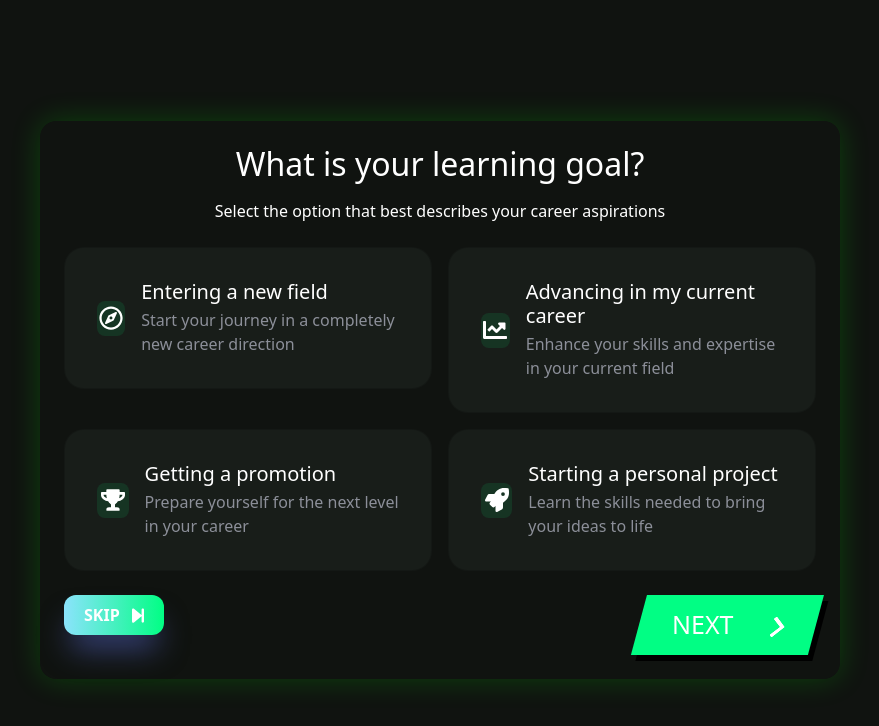
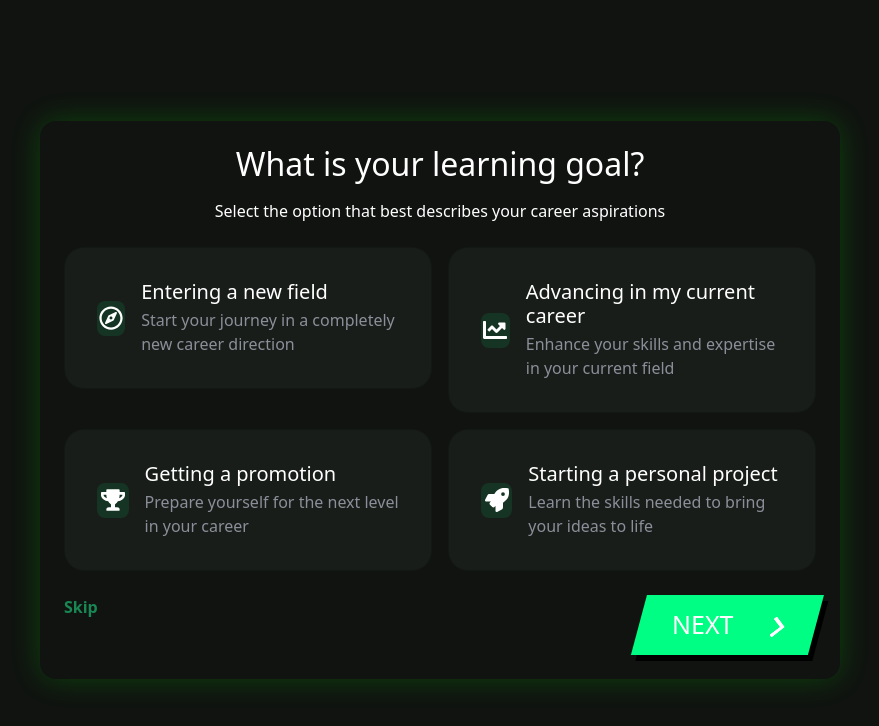
Before and after one commit to Mohamed2Thabet/Mahd-E-Learning-Platform, a React (Vite) app: page /learning-goal in a window 1280 px wide. Shown: the top 726 px of the page, without its empty margins (200-1079 px from the left). Built offline with nearby package versions, Linux system fonts and the light colour scheme; a web font is replaced by a local one.

Commit message:
edit button skip and margin image

```diff
--- a/src/components/Layout/Header.jsx
+++ b/src/components/Layout/Header.jsx
@@ -9,7 +9,7 @@ const Header = () => {
     <Navbar expand="lg" className="bg-dark" data-aos="fade-up">
       <Container>
         <Navbar.Brand href="#" className="text-white">
-          <img data-aos="fade-up" src="image/logo.png" alt="" width={"40px"}/>MAHD
+          <img data-aos="fade-up" src="image/logo.png" alt="" width={"40px"} className="me-2" />{ "    "}MAHD
         </Navbar.Brand>
         <Navbar.Toggle aria-controls="navbarScroll" />
         <Navbar.Collapse id="navbarScroll">
--- a/src/pages/LearningGoal.jsx
+++ b/src/pages/LearningGoal.jsx
@@ -3,7 +3,7 @@ import { Container, Row, Col, Card } from "react-bootstrap";
 import { FaRocket, FaChartLine, FaTrophy, FaRegCompass } from "react-icons/fa";
 import SkipButton from "../components/UI/SkipButton";
 import NextButton from "../components/UI/NextButton";
-import { useNavigate } from "react-router-dom";
+import { Link, useNavigate } from "react-router-dom";
 
 const LearningGoal = () => {
   const navigate = useNavigate();
@@ -79,7 +79,9 @@ const LearningGoal = () => {
           </Row>
           {/* Navigation Buttons */}
           <div className="d-flex justify-content-between mt-4">
-            <SkipButton color="#01FE84" />
+              <Link to="/" className="text-success fw-bold text-decoration-none">
+                                    Skip
+                    </Link>
             <NextButton color="#01FE84" onClick={() => navigate('/profession')} />
           </div>
         </div>
--- a/src/pages/ProfessionSelection.jsx
+++ b/src/pages/ProfessionSelection.jsx
@@ -8,7 +8,8 @@ import "../styles/profession.css"
 import InputSearch from "../components/UI/InputSearch";
 import NextButton from "../components/UI/NextButton";
 import SkipButton from "../components/UI/SkipButton";
-import { useNavigate } from "react-router-dom";
+import { Link, useNavigate } from "react-router-dom";
+import { NavLink } from "react-bootstrap";
 
 const professions = [
   { name: "Software Development", icon: <BiCodeAlt /> },
@@ -53,7 +54,9 @@ const ProfessionSelection = () => {
 
         {/* Navigation Buttons */}
         <div className="d-flex justify-content-between mt-4">
-          <SkipButton color="#01FE84" />
+        <Link to="/" className="text-success fw-bold text-decoration-none">
+                        Skip
+        </Link>
           <NextButton color="#01FE84" onClick={() => navigate('/thank-you')} />
         </div>
       </div>
```
